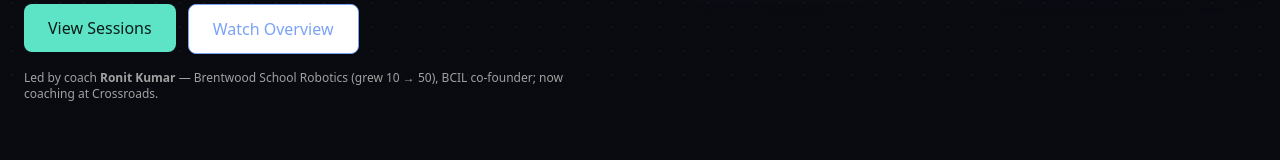
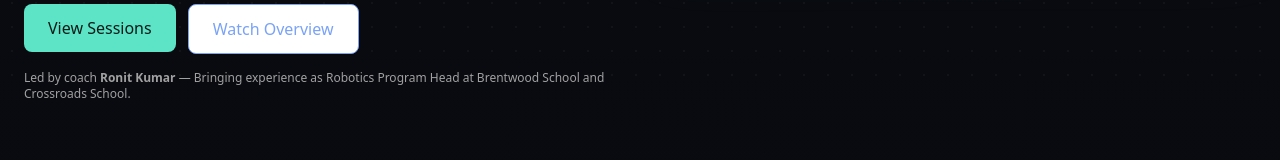
Before and after one commit to KingKumar/camp-asimov, a Next.js app: page / in a window 1280 px wide. Shown: the part 705-865 px from the top of the page. Built offline with nearby package versions, Linux system fonts and the light colour scheme.

Commit message:
Update AsimovLanding.tsx

```diff
--- a/components/AsimovLanding.tsx
+++ b/components/AsimovLanding.tsx
@@ -137,7 +137,7 @@ export default function AsimovCampLanding() {
               </Button>
             </div>
             <p className="mt-4 text-xs text-neutral-400">
-              Led by coach <strong>Ronit Kumar</strong> — Brentwood School Robotics (grew 10 → 50), BCIL co‑founder; now coaching at Crossroads.
+              Led by coach <strong>Ronit Kumar</strong> — Bringing experience as Robotics Program Head at Brentwood School and Crossroads School.
             </p>
           </div>
 
@@ -247,7 +247,7 @@ export default function AsimovCampLanding() {
           <div>
             <h2 className="text-2xl md:text-3xl font-bold">Engineering, ethics, and imagination</h2>
             <p className="mt-3 text-neutral-300 max-w-prose">
-              Founded and led by LA robotics coach <strong>Ronit Kumar</strong> — builder of programs at <strong>Brentwood School</strong> (grew from <strong>10 → 50</strong> students) and co‑founder of the school’s <strong>BCIL</strong>; now coaching at <strong>Crossroads School</strong>. We pair elite competition experience with hands‑on mentoring and design‑driven engineering.
+              Founded and led by LA robotics coach <strong>Ronit Kumar</strong> — builder of programs at <strong>Brentwood School</strong> (grew from <strong>10 → 50</strong> students) and foundaing member of the school’s <strong>BCIL</strong>; now coaching at <strong>Crossroads School</strong>. We pair elite competition experience with hands‑on mentoring and design‑driven engineering.
             </p>
             <div className="mt-6 grid sm:grid-cols-2 gap-4">
               {features.map((f) => (
```
